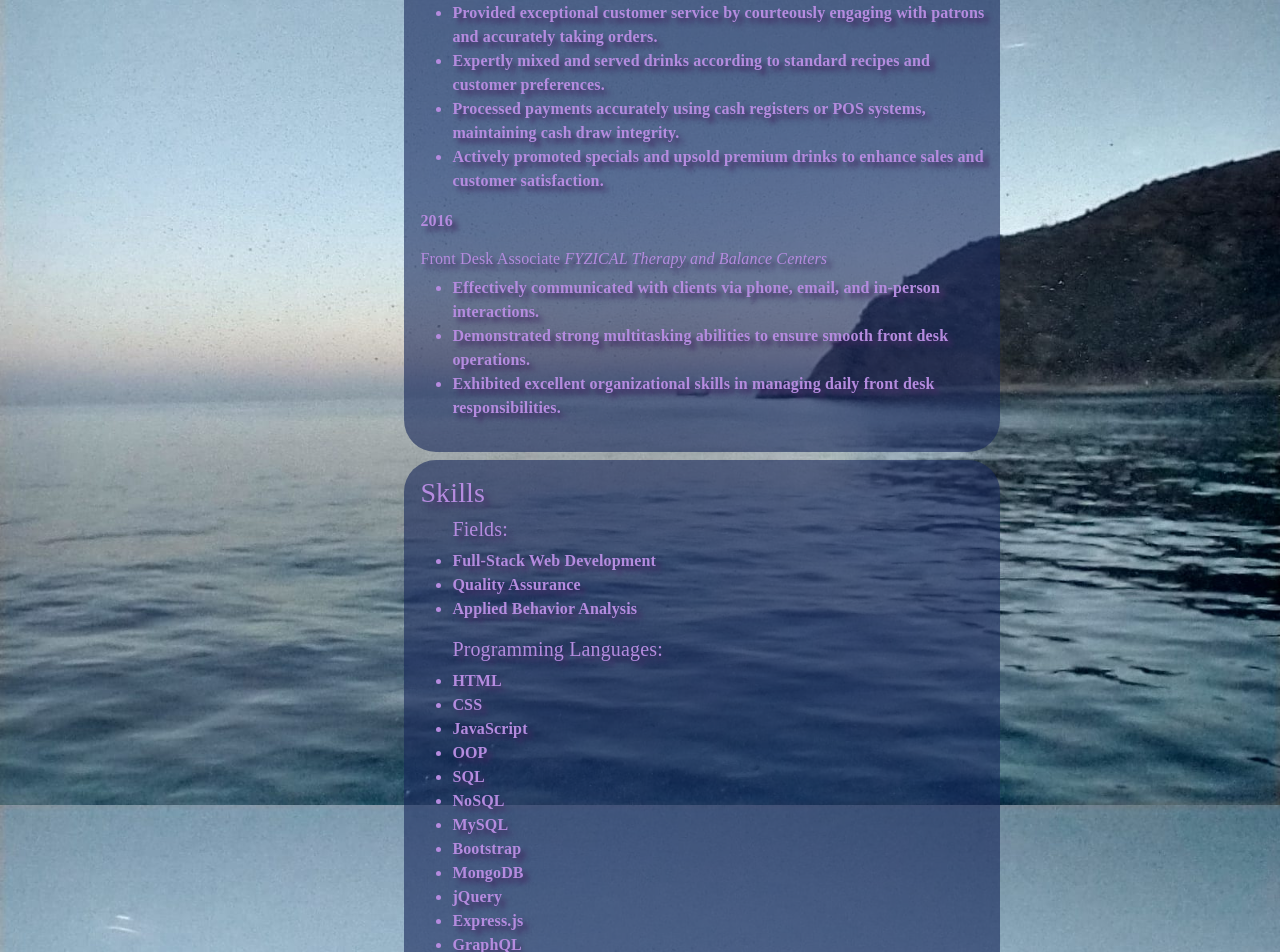
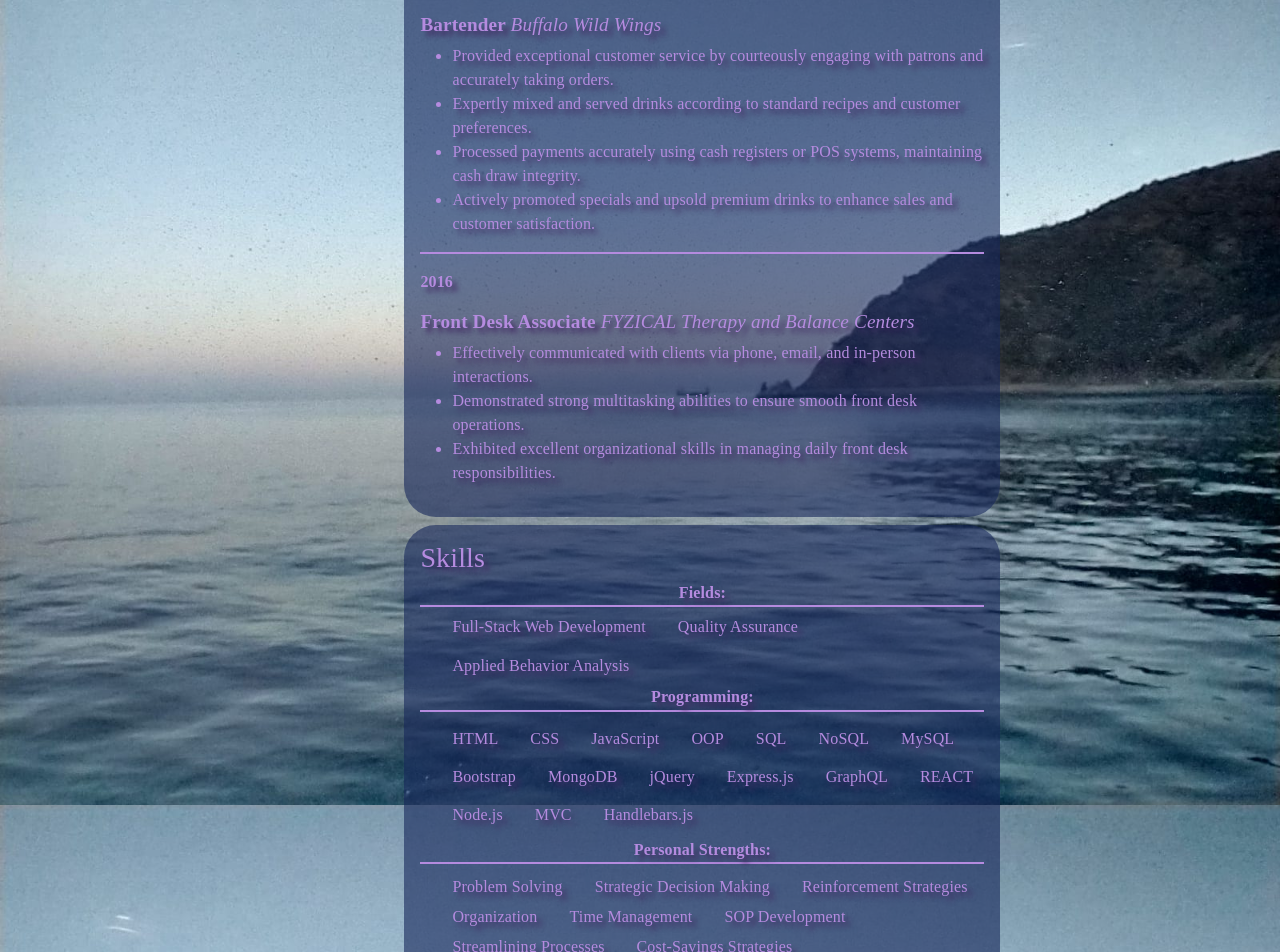
Before and after one commit to tishaanderson/REACT-Studio, a React (Vite) app: page /Resume in a window 1280 px wide. Shown: the part 1115-2067 px from the top of the page. Built offline with nearby package versions, Linux system fonts and the light colour scheme; a web font is replaced by a local one.

Commit message:
UPDATED RESUME CSS - Bolded job-position in experience section. - Added a div to skills sections and made the container display:flex - Added CSS to list components, making them more responsive and asthetically pleasing.

```diff
--- a/src/App.jsx
+++ b/src/App.jsx
@@ -18,7 +18,7 @@ function App() {
 
         <Header currentPage={currentPage} />
         <ProfileImage />
-        <main className="col-md-6 col-sm-9">
+        <main className="col-md-6">
         <NameTitle />
           <Outlet />
         </main>
--- a/src/pages/Resume.jsx
+++ b/src/pages/Resume.jsx
@@ -1,5 +1,5 @@
-import resume from '../../public/TishaAndersonResume.pdf';
-import '../styles/pageStyles/Resume.css';
+import resume from "../../public/TishaAndersonResume.pdf";
+import "../styles/pageStyles/Resume.css";
 
 export default function Resume() {
   const education = [
@@ -64,7 +64,7 @@ export default function Resume() {
       "Quality Assurance",
       "Applied Behavior Analysis",
     ],
-    programmingLanguages: [
+    programming: [
       "HTML",
       "CSS",
       "JavaScript",
@@ -77,14 +77,19 @@ export default function Resume() {
       "jQuery",
       "Express.js",
       "GraphQL",
+      "REACT",
+      "Node.js",
+      "MVC",
+      "Handlebars.js",
     ],
-    coding: ["REACT", "Node.js", "MVC", "Handlebars.js"],
+    // coding: ["REACT", "Node.js", "MVC", "Handlebars.js"],
     personalStrengths: [
       "Problem Solving",
       "Strategic Decision Making",
       "Reinforcement Strategies",
-      "Organization and Time Management",
-      "SOPs",
+      "Organization",
+      "Time Management",
+      "SOP Development",
       "Streamlining Processes",
       "Cost-Savings Strategies",
       "Developing Quality Standards",
@@ -95,15 +100,13 @@ export default function Resume() {
 
   return (
     <div className="resume">
-
       <div className="resume-download">
         <a href={resume} download>
-          <button className='download-button'>
+          <button className="download-button">
             Click to Download My Resume
           </button>
         </a>
       </div>
-
 
       <div className="resume-card" id="education-section">
         <h3 className="resume-section">Education</h3>
@@ -134,48 +137,54 @@ export default function Resume() {
         ))}
       </div>
 
-      <div className="resume-card" id="skills-section">
+      <div className="resume-card">
         <h3 className="resume-section">Skills</h3>
-        <div className="skills-container">
-          <ul className="skills">
-            <h5 className="skill-type">Fields:</h5>
+
+        <div className="all-skills">
+          <div className="skills" id="fields-div">
+            <h6 className="skill-title">Fields:</h6>
+            <ul className="skills-list" id="fields-list">
               {skills.fields.map((field, index) => (
-              <li key={index} className="skill-list">
+                <ul key={index} className="skill-bullet" id="fields-bullet">
                   {field}
-              </li>
+                </ul>
               ))}
             </ul>
-          <ul className="skills">
-            <h5 className="skill-type">Programming Languages:</h5>
-            {skills.programmingLanguages.map((language, index) => (
-              <li key={index} className="skill-list">
+          </div>
+
+          <div className="skills" id="programming-div">
+            <h6 className="skill-title">Programming:</h6>
+            <ul className="skills-list" id="programming-list">
+              {skills.programming.map((language, index) => (
+                <ul key={index} className="skill-bullet">
                   {language}
-              </li>
+                </ul>
               ))}
             </ul>
-          <ul className="skills">
+          </div>
+
+          <div className="skills" id="personal-div">
+            <h6 className="skill-title">
+              Personal Strengths:
+            </h6>
+            <ul className="skills-list" id="personal-list">
+              {skills.personalStrengths.map((strength, index) => (
+                <ul key={index} className="skill-bullet">
+                  {strength}
+                </ul>
+              ))}
+            </ul>
+          </div>
+
+          {/* <ul className="skills">
             <h5 className="skill-type">Coding:</h5>
             {skills.coding.map((code, index) => (
               <li key={index} className="skill-list">
                 {code}
               </li>
             ))}
-          </ul>
+          </ul> */}
         </div>
-
-        <div>
-          <h5 className="skill-type" id="personal-skills">
-            Personal Strengths:
-          </h5>
-          <ul className="skills">
-            {skills.personalStrengths.map((strength, index) => (
-              <li key={index} className="skill-list">
-                {strength}
-              </li>
-            ))}
-          </ul>
-        </div>
-
       </div>
     </div>
   );
--- a/src/styles/pageStyles/Resume.css
+++ b/src/styles/pageStyles/Resume.css
@@ -7,35 +7,26 @@
   margin-bottom: .5em;
   overflow: hidden;
   animation: slideIn .5s ease-in;
-}
-
-#education-section,
-#experience-section,
-#skills-section {
   transition: all .5s ease-in-out;
 }
 
-#education-section:hover,
-#experience-section:hover,
-#skills-section:hover {
+.resume-card:hover {
   transform: scale(1.25);
   background-color: rgb(22, 39, 91, .9);
 }
 
-@media screen and (max-width: 768px) {
+.job-years {
+  border-top: solid 2px;
+  padding-top: 1em;
+}
 
-  #education-section,
-  #experience-section,
-  #skills-section {
-    margin-left: 1em;
-  }
+.job-title {
+  font-weight: bold;
+  font-size: 1.2em;
+}
 
-  #education-section:hover,
-  #experience-section:hover,
-  #skills-section:hover {
-    transform: scale(1.06);
-    background-color: rgb(22, 39, 91, .9);
-  }
+li, i {
+  font-weight: normal;
 }
 
 .resume-download {
@@ -53,3 +44,77 @@
   transform: scale(1.5);
   background-color: red;
 }
+
+.skill-title {
+  font-weight: 600;
+  /* text-decoration: underline; */
+  text-align: center;
+  border-bottom: solid 2px;
+  padding-bottom: .2em;
+}
+
+.all-skills {
+  display: flex;
+  /* justify-content: space-between; */
+  justify-content: space-evenly;
+  /* align-items: center; */
+  flex-wrap: wrap;
+  /* margin-right: 3em; */
+  /* height: 75%; */
+}
+
+.skills-list {
+  display: flex;
+  flex-wrap: wrap;
+  font-weight: normal;
+  /* justify-content: space-between; */
+  /* justify-content: space-evenly; */
+  align-items: center;
+  margin-left: -2em;
+  margin-bottom: 3em;
+  height: 75%;
+}
+
+#fields-list {
+  margin: -8px 0px 32px -32px;
+  text-align: center;
+}
+
+@media screen and (max-width: 768px) {
+
+  .resume-card {
+    margin-left: 1em;
+  }
+
+  .resume-card:hover {
+    transform: scale(1.06);
+    background-color: rgb(22, 39, 91, .9);
+  }
+
+  .all-skills {
+    flex-wrap: wrap;
+    margin-right: 0;
+  }
+
+  /* .skills {
+    width: 100%;
+  } */
+
+  .skills-list {
+    margin-left: -3.5em;
+  }
+}
+
+@media screen and (max-width: 409px) {
+  .skills {
+    width: 100%;
+
+    /* margin: -.5em; */
+  }
+}
+
+/* @media screen and (max-width: 392px) {
+  .skills {
+    margin: -.8em;
+  }
+} */
```
Lines whose indentation alone changed are shown as unchanged.
